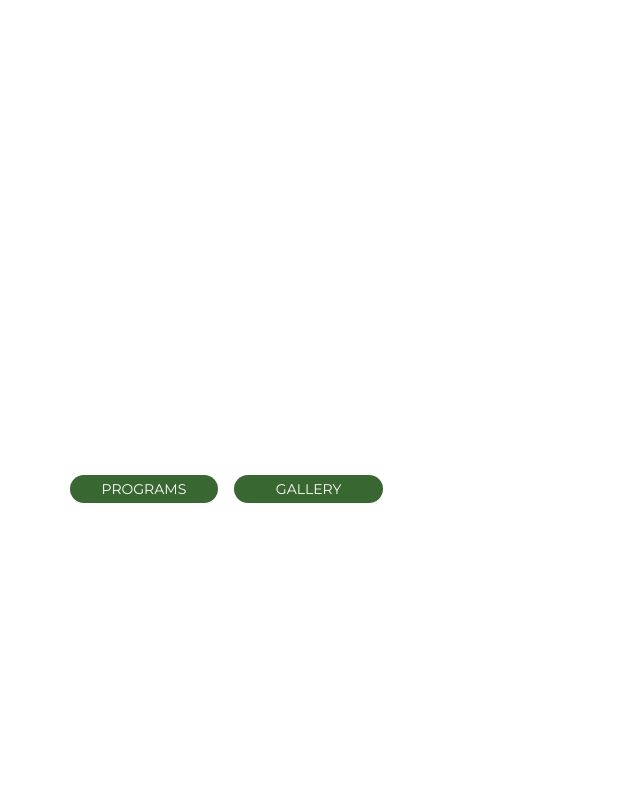
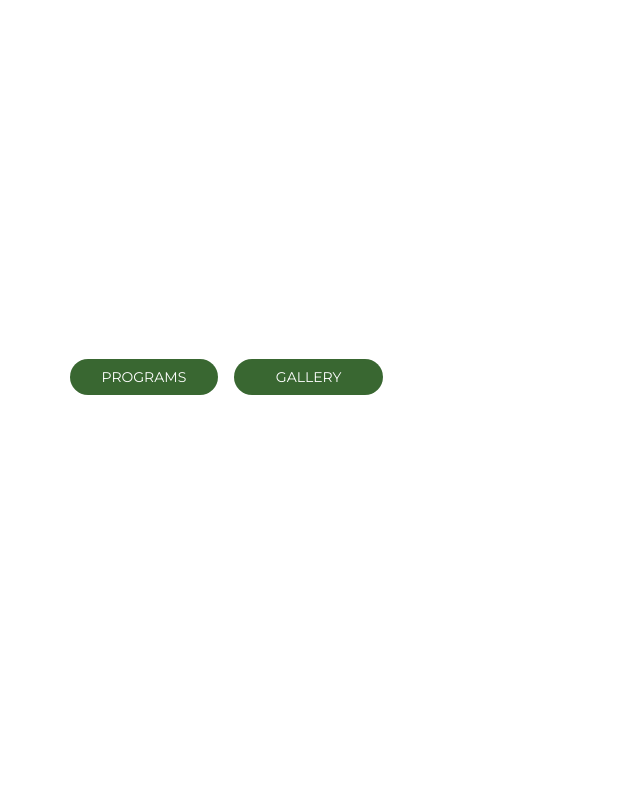
Before and after one commit to chantrahem/activegreenquadbike, a PHP site: page / in a window 1280 px wide. Shown: the part 117-915 px from the top of the page, without its empty margins (0-640 px from the left). Run offline with PHP 8.4, Linux system fonts and the light colour scheme; data that the repository does not hold is empty.

Commit message:
Push update

```diff
--- a/index.php
+++ b/index.php
@@ -14,19 +14,19 @@ include 'templates/header.php';
             ?>
             <!-- end main menu -->
             <div class="w-[1141px] h-screen m-auto">
-                <div class="h-screen w-[900px] flex items-center">
+                <div class="h-screen w-[900px] flex items-center pb-56">
                     <div>
-                        <div class="text-6xl font-bold uppercase mb-8">Villages & Sunset Tours!</div>
-                        <div>Discover the essence of rural Cambodian life as you navigate through charming villages,
-                            interact with friendly locals, and witness the serene beauty of the countryside.</div>
+                        <h1 class="text-6xl font-bold uppercase mb-8">Villages & Sunset Tours!</h1>
+                        <p>Discover the essence of rural Cambodian life as you navigate through charming villages,
+                            interact with friendly locals, and witness the serene beauty of the countryside.</p>
                         <div class="flex items-center mt-8 space-x-4">
                             <div class="grid grid-cols-3 gap-4 text-sm">
-                                <div
-                                    class="py-1 px-8 bg-[#396731] hover:bg-[#E63619] rounded-full uppercase text-center hover:cursor-pointer font-168">
-                                    Programs</div>
-                                <div
-                                    class="py-1 px-8 bg-[#396731] hover:bg-[#E63619] rounded-full uppercase text-center hover:cursor-pointer font-168">
-                                    Gallery</div>
+                                <button
+                                    class="py-2 px-8 bg-[#396731] hover:bg-[#E63619] rounded-full uppercase text-center hover:cursor-pointer font-168">
+                                    Programs</button>
+                                <button
+                                    class="py-2 px-8 bg-[#396731] hover:bg-[#E63619] rounded-full uppercase text-center hover:cursor-pointer font-168">
+                                    Gallery</button>
                             </div>
                         </div>
                     </div>
--- a/sources/css/style-out.css
+++ b/sources/css/style-out.css
@@ -777,6 +777,14 @@ video {
   margin-top: 2rem;
 }
 
+.mb-\[116px\] {
+  margin-bottom: 116px;
+}
+
+.mb-\[250px\] {
+  margin-bottom: 250px;
+}
+
 .box-border {
   box-sizing: border-box;
 }
@@ -2221,6 +2229,22 @@ video {
 
 .pb-4 {
   padding-bottom: 1rem;
+}
+
+.pb-\[116px\] {
+  padding-bottom: 116px;
+}
+
+.pb-72 {
+  padding-bottom: 18rem;
+}
+
+.pb-60 {
+  padding-bottom: 15rem;
+}
+
+.pb-56 {
+  padding-bottom: 14rem;
 }
 
 .text-left {
--- a/templates/logo-menu.php
+++ b/templates/logo-menu.php
@@ -29,7 +29,7 @@
         <div class="border w-fit py-1 px-3 rounded-full cursor-pointer" onclick="showSidebar()"><i
                 class="fa-solid fa-xmark"></i></div>
     </div>
-    <div class="sidebar-menu">
+    <nav class="sidebar-menu">
         <?php include 'menu.php' ?>
-    </div>
+    </nav>
 </div>
```
